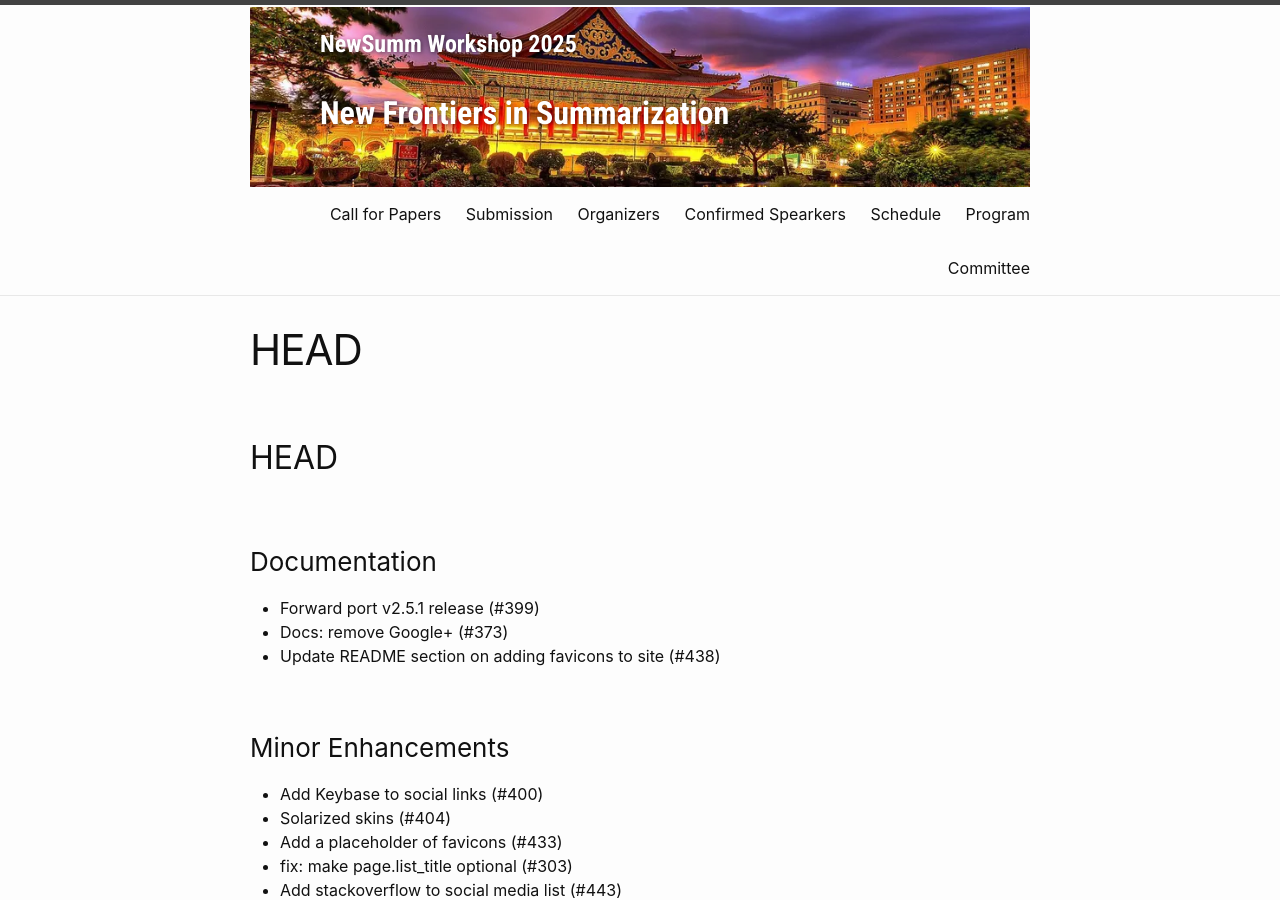
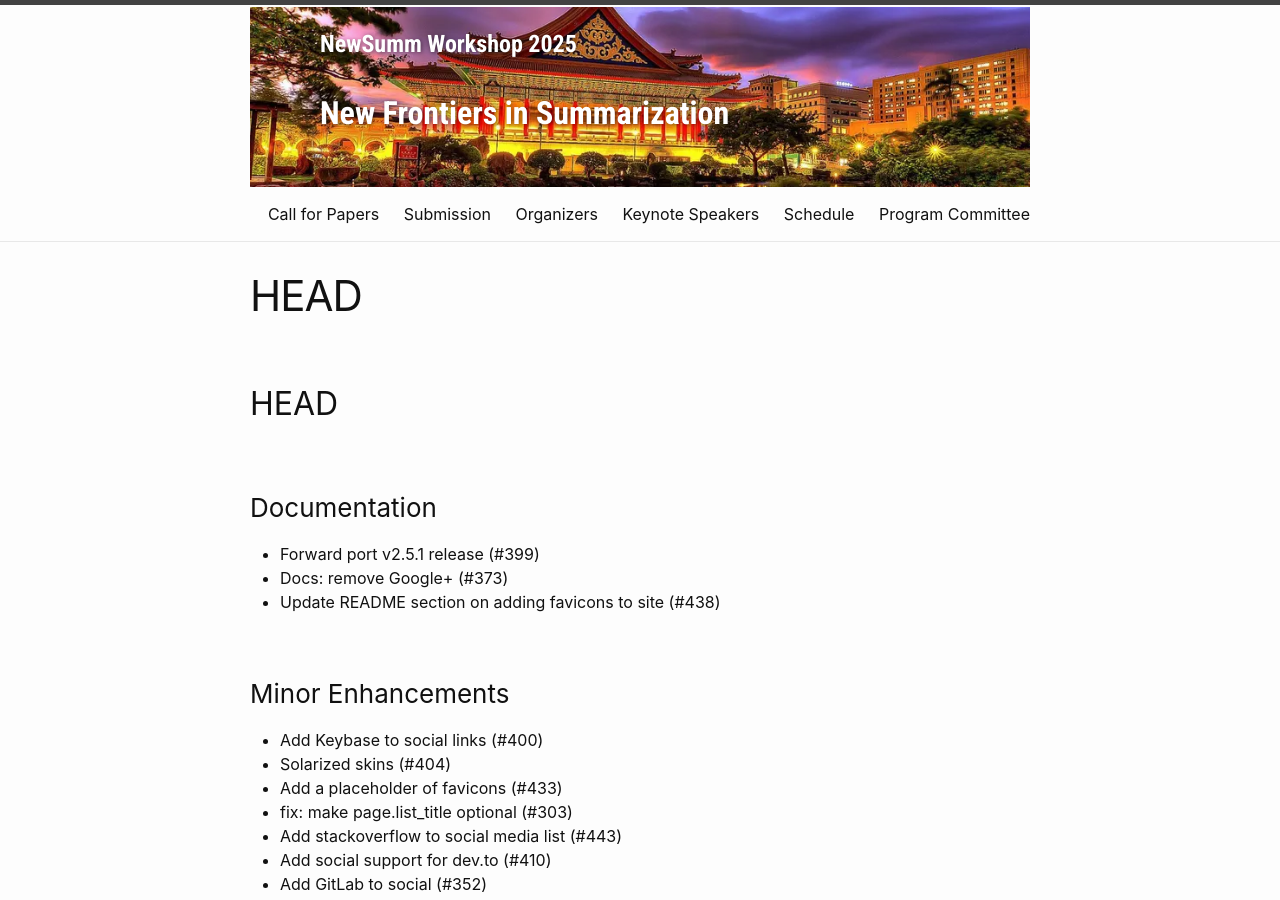
Before and after one commit to newsumm/2025, a Jekyll site: the page built from History.markdown, in a window 1280 px wide and 900 px high. Built offline with Jekyll 4.4.1, drawn with Linux system fonts in a browser that asks for light colours; our own code applies the rules of GitHub Pages for plain Markdown files.

Commit message:
Fix typo in speakers section of config

```diff
--- a/_config.yml
+++ b/_config.yml
@@ -10,7 +10,7 @@ header_menu:
   Call for Papers:
   Submission:
   Organizers:
-  Confirmed Spearkers:
+  Keynote Speakers:
   Schedule:
   Program Committee:
 
```
